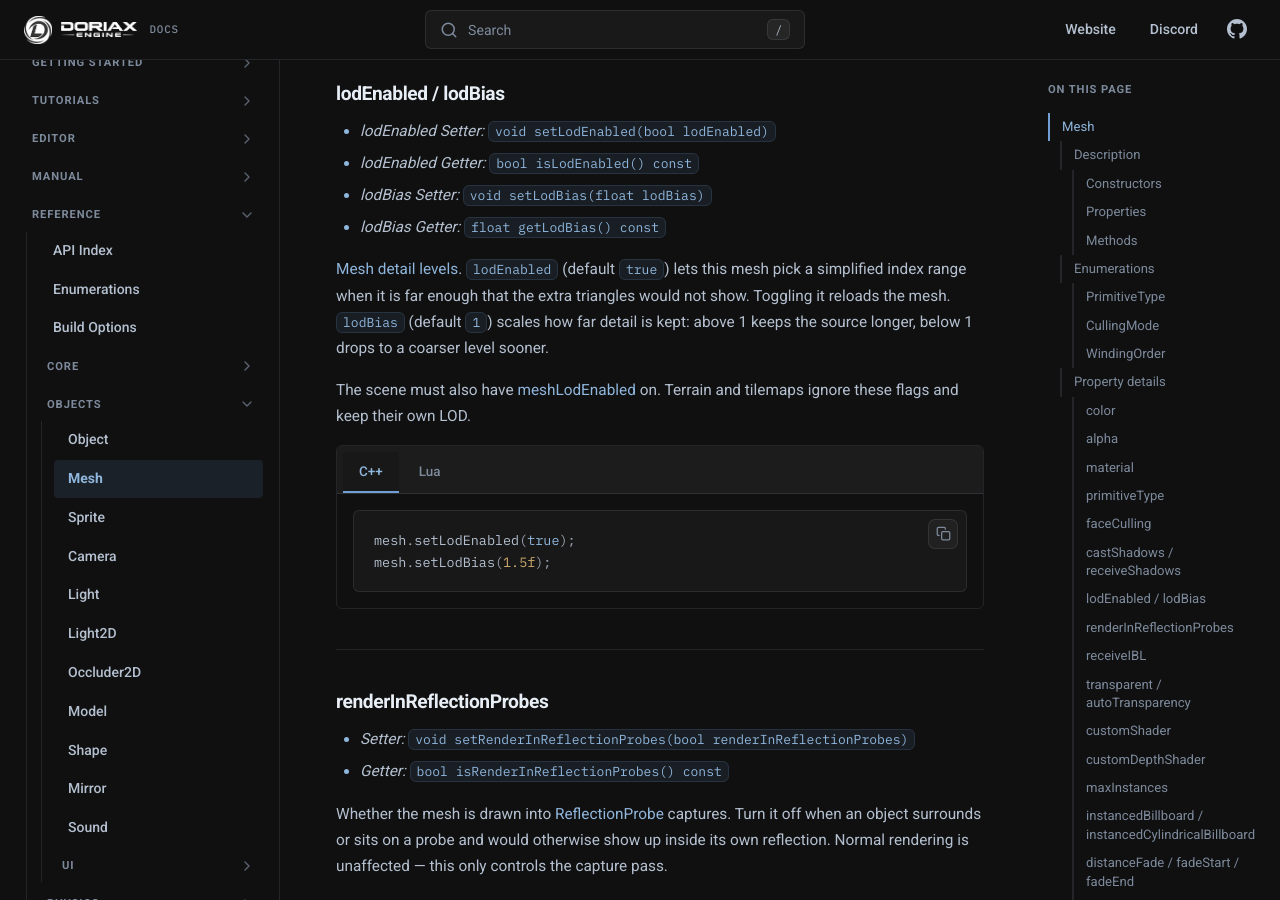
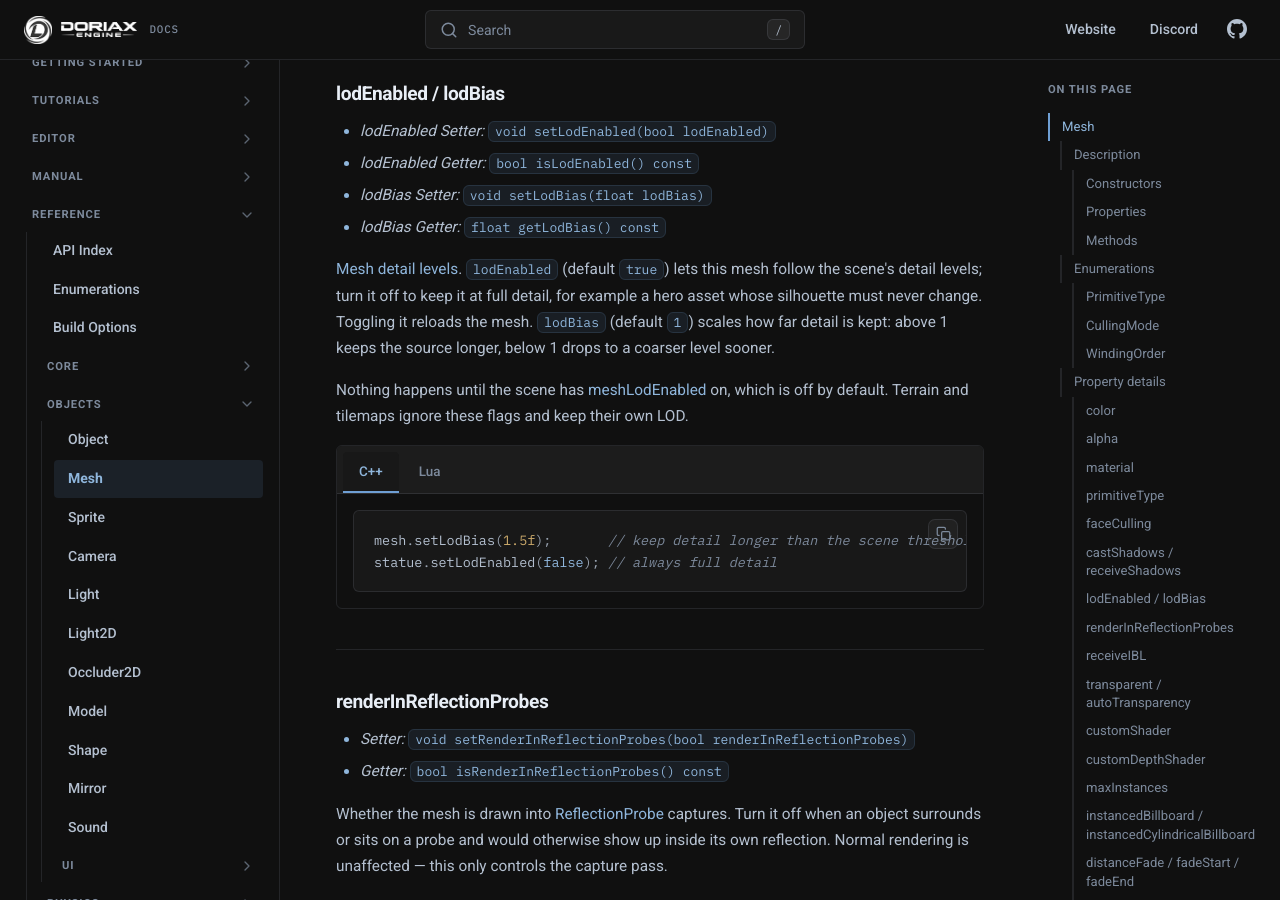
Before and after one commit to doriaxengine/doriax-docs, an MkDocs documentation site: the page built from docs/reference/classes/mesh.md, in a window 1280 px wide and 900 px high, scrolled down 8421 px. Built offline with MkDocs 1.6.1, drawn with Linux system fonts in a browser that asks for light colours; comment, search, counter and statistics services are not loaded.

Commit message:
Doc mesh LOD as opt-in

````diff
--- a/docs/reference/classes/mesh.md
+++ b/docs/reference/classes/mesh.md
@@ -247,22 +247,22 @@ Shadow participation flags. Enabling both adds depth-map cost; disable on distan
 * *lodBias Setter:* `void setLodBias(float lodBias)`
 * *lodBias Getter:* `float getLodBias() const`
 
-[Mesh detail levels](../../manual/rendering-pipeline.md#mesh-detail-lod). `lodEnabled` (default `true`) lets this mesh pick a simplified index range when it is far enough that the extra triangles would not show. Toggling it reloads the mesh. `lodBias` (default `1`) scales how far detail is kept: above 1 keeps the source longer, below 1 drops to a coarser level sooner.
+[Mesh detail levels](../../manual/rendering-pipeline.md#mesh-detail-lod). `lodEnabled` (default `true`) lets this mesh follow the scene's detail levels; turn it off to keep it at full detail, for example a hero asset whose silhouette must never change. Toggling it reloads the mesh. `lodBias` (default `1`) scales how far detail is kept: above 1 keeps the source longer, below 1 drops to a coarser level sooner.
 
-The scene must also have [meshLodEnabled](scene.md#meshlodenabled-meshlodthreshold) on. Terrain and tilemaps ignore these flags and keep their own LOD.
+Nothing happens until the scene has [meshLodEnabled](scene.md#meshlodenabled-meshlodthreshold) on, which is off by default. Terrain and tilemaps ignore these flags and keep their own LOD.
 
 === "C++"
 
     ```cpp
-    mesh.setLodEnabled(true);
-    mesh.setLodBias(1.5f);
+    mesh.setLodBias(1.5f);       // keep detail longer than the scene threshold
+    statue.setLodEnabled(false); // always full detail
     ```
 
 === "Lua"
 
     ```lua
-    mesh.lodEnabled = true
-    mesh.lodBias = 1.5
+    mesh.lodBias = 1.5         -- keep detail longer than the scene threshold
+    statue.lodEnabled = false  -- always full detail
     ```
 
 ---
````
Also changed, not shown: docs/editor/properties.md (+3 -3 lines), docs/manual/rendering-pipeline.md (+18 -13 lines), docs/reference/classes/scene.md (+2 -2 lines).
